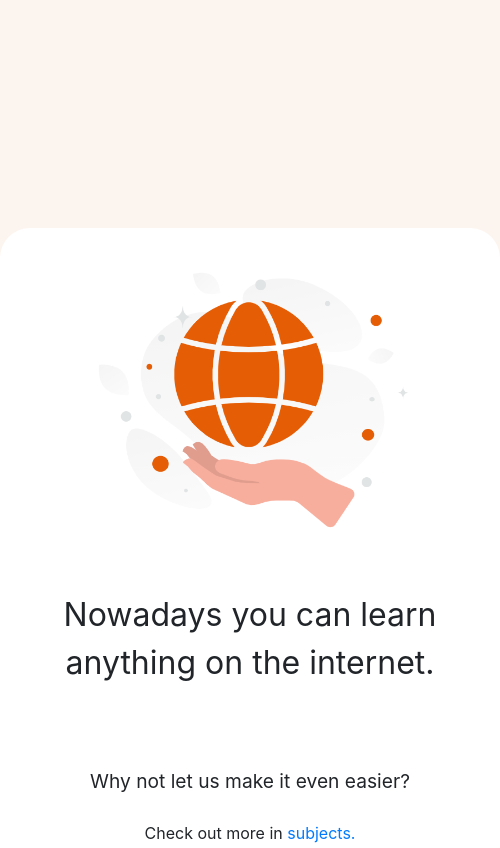
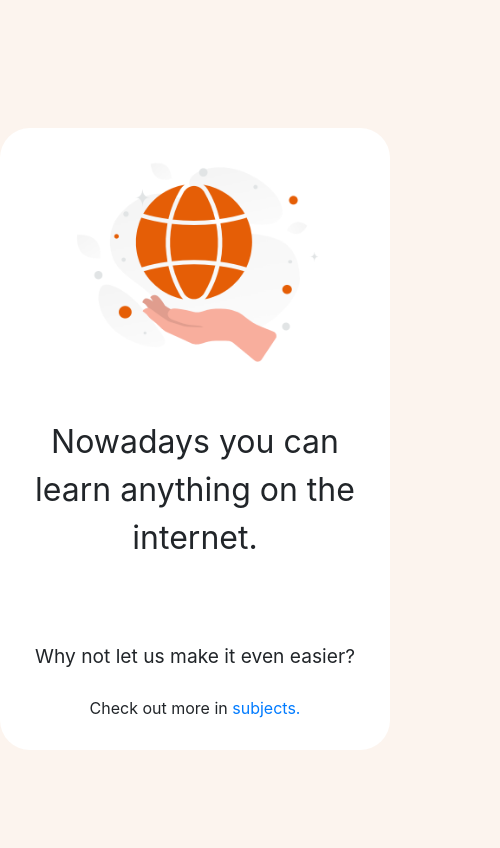
Before and after one commit to CptMiracle/cptmiracle.github.io, a plain HTML site: page index.html in a window 390 px wide. Shown: the part 3980-4828 px from the top of the page, 500 px wide, since content can reach past the window. Drawn offline with nearby package versions, Linux system fonts and the light colour scheme.

Commit message:
images changes

```diff
--- a/styles/index.css
+++ b/styles/index.css
@@ -144,17 +144,22 @@ body {
 
 .bottom {
   position: relative;
-  margin-top: 300px;
+  margin-top: 200px;
   margin-bottom: 300px;
 }
 
 
 .bottom-box {
   background-color: white;
-  width: 500px;
-
+  max-width: 500px;
   margin: auto;
   border-radius: 30px;
+}
+
+@media (max-width: 768px) {
+  .bottom-box {
+    max-width: 400px;
+  }
 }
 
 .bottom-container {
```
